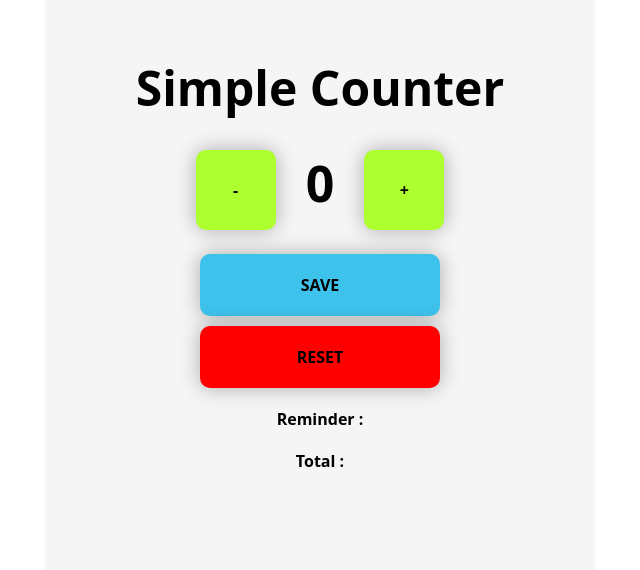
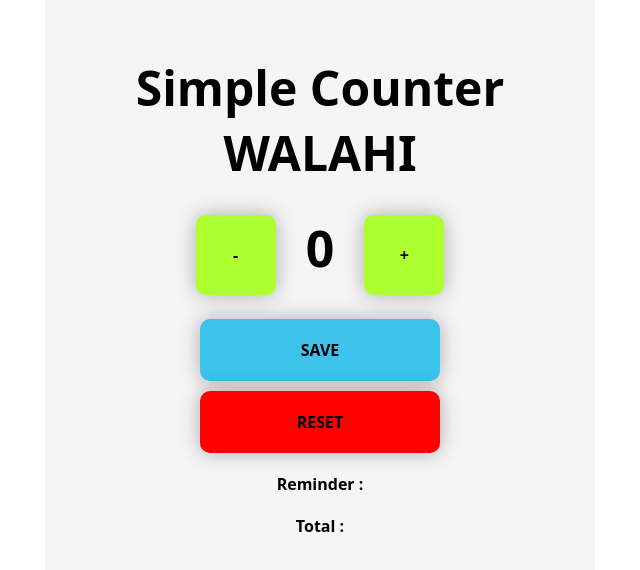
Before and after one commit to DeVioletta/Project_Simplecounter, a plain HTML site: page index.html in a window 1280 px wide. Shown: the whole page, without its empty margins (320-960 px from the left). Drawn offline with Linux system fonts and the light colour scheme.

Commit message:
Update index.html
Tes Commit Branch

```diff
--- a/index.html
+++ b/index.html
@@ -8,7 +8,7 @@
     </head>
     <body>
         <div class="container">
-            <h1>Simple Counter</h1>
+            <h1>Simple Counter WALAHI</h1>
             <div class="container-second">
                 <button id="minus-btn">-</button>
                 <h2 id="number">0</h2>
```
